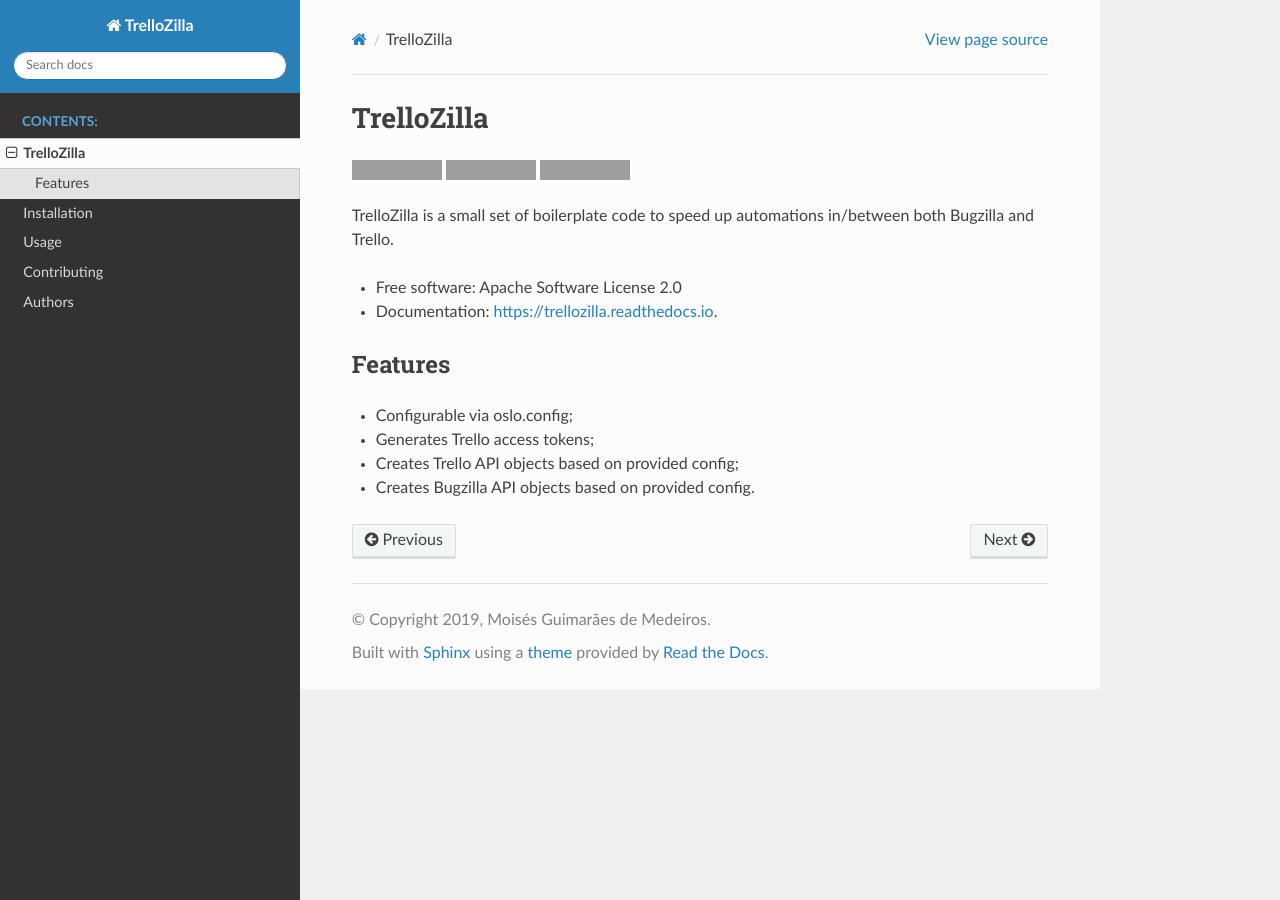
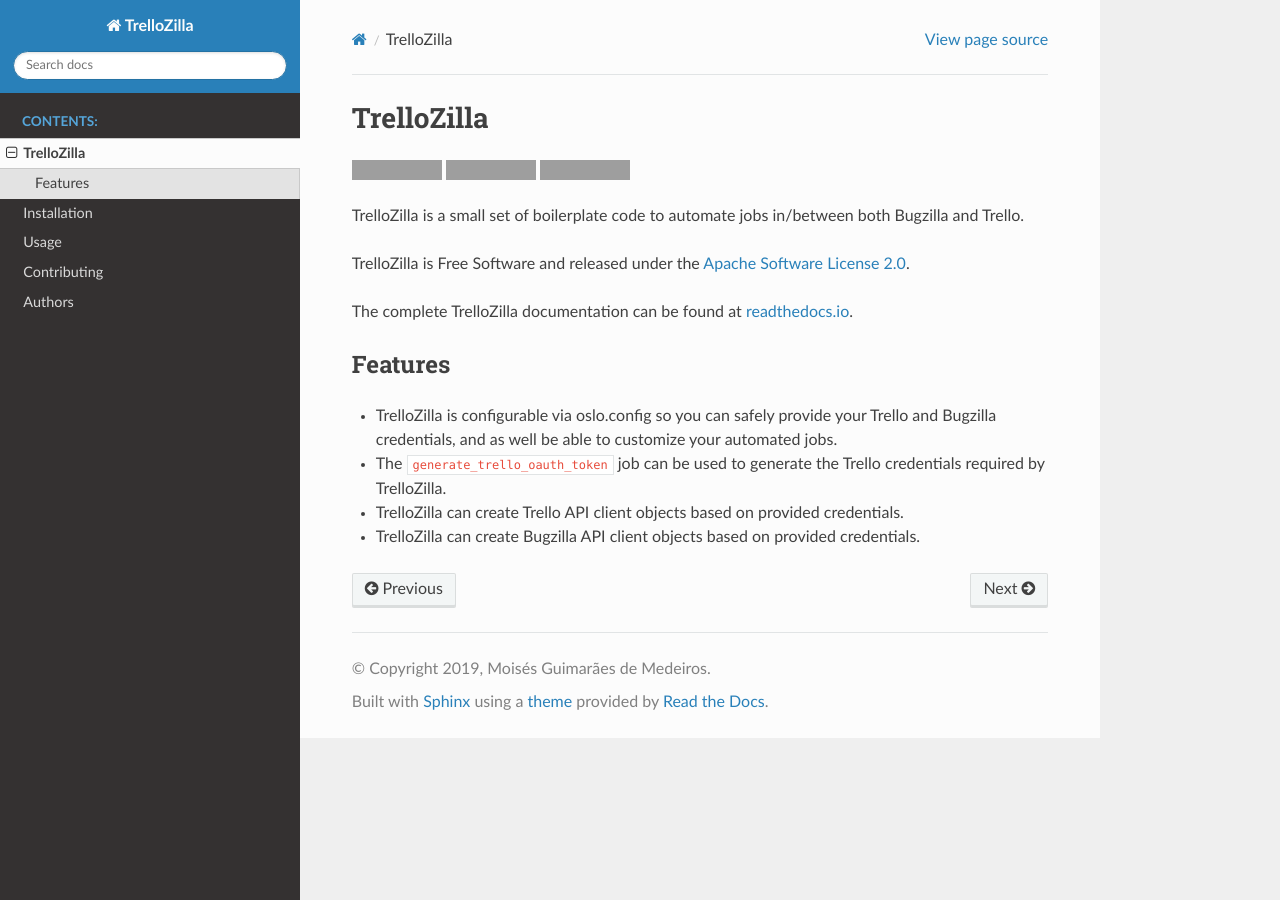
Before and after one commit to moisesguimaraes/trellozilla, a Sphinx documentation site: the page built from docs/readme.rst, in a window 1280 px wide. Built offline with Sphinx 7.4.7 and the Read the Docs theme 2.0.0, drawn with Linux system fonts in a browser that asks for light colours; pages that are not in the unit, such as notebooks, are missing from menus; the version number could not be read and is left out; grey boxes are pictures that could not be loaded.

Commit message:
Makefile and docs cleanup

```diff
--- a/README.rst
+++ b/README.rst
@@ -11,16 +11,25 @@ TrelloZilla
         :target: https://trellozilla.readthedocs.io/en/latest/?badge=latest
         :alt: Documentation Status
 
-TrelloZilla is a small set of boilerplate code to speed up automations
-in/between both Bugzilla and Trello.
+TrelloZilla is a small set of boilerplate code to
+automate jobs in/between both Bugzilla and Trello.
 
-* Free software: Apache Software License 2.0
-* Documentation: https://trellozilla.readthedocs.io.
+TrelloZilla is Free Software and released under the
+`Apache Software License 2.0 <https://www.apache.org/licenses/LICENSE-2.0>`_.
+
+The complete TrelloZilla documentation can be found at
+`readthedocs.io <https://trellozilla.readthedocs.io>`_.
 
 Features
 --------
 
-* Configurable via oslo.config;
-* Generates Trello access tokens;
-* Creates Trello API objects based on provided config;
-* Creates Bugzilla API objects based on provided config.
+* TrelloZilla is configurable via oslo.config so you can safely provide
+  your Trello and Bugzilla credentials, and as well be able to customize
+  your automated jobs.
+
+* The ``generate_trello_oauth_token`` job can be used to generate the Trello
+  credentials required by TrelloZilla.
+
+* TrelloZilla can create Trello API client objects based on provided credentials.
+
+* TrelloZilla can create Bugzilla API client objects based on provided credentials.
--- a/dev-requirements.txt
+++ /dev/null
@@ -1,3 +0,0 @@
-sphinx_rtd_theme>=0.4.3 # MIT
-Sphinx>=2.1.2 # BSD
-twine>=1.13.0 # Apache-2.0
--- a/docs/installation.rst
+++ b/docs/installation.rst
@@ -18,7 +18,7 @@ If you don't have `pip`_ installed, this `Python installation guide`_ can guide
 you through the process.
 
 .. _pip: https://pip.pypa.io
-.. _Python installation guide: http://docs.python-guide.org/en/latest/starting/installation/
+.. _Python installation guide: https://docs.python-guide.org/en/latest/starting/installation/
 
 from sources
 ------------
--- /dev/null
+++ b/docs/requirements.txt
@@ -0,0 +1,2 @@
+Sphinx>=2.1.2 # BSD
+sphinx_rtd_theme>=0.4.3 # MIT
```
Also changed, not shown: other parts of docs/installation.rst (+1 -1 lines), docs/index.rst (+0 -9 lines), 5 other files.
